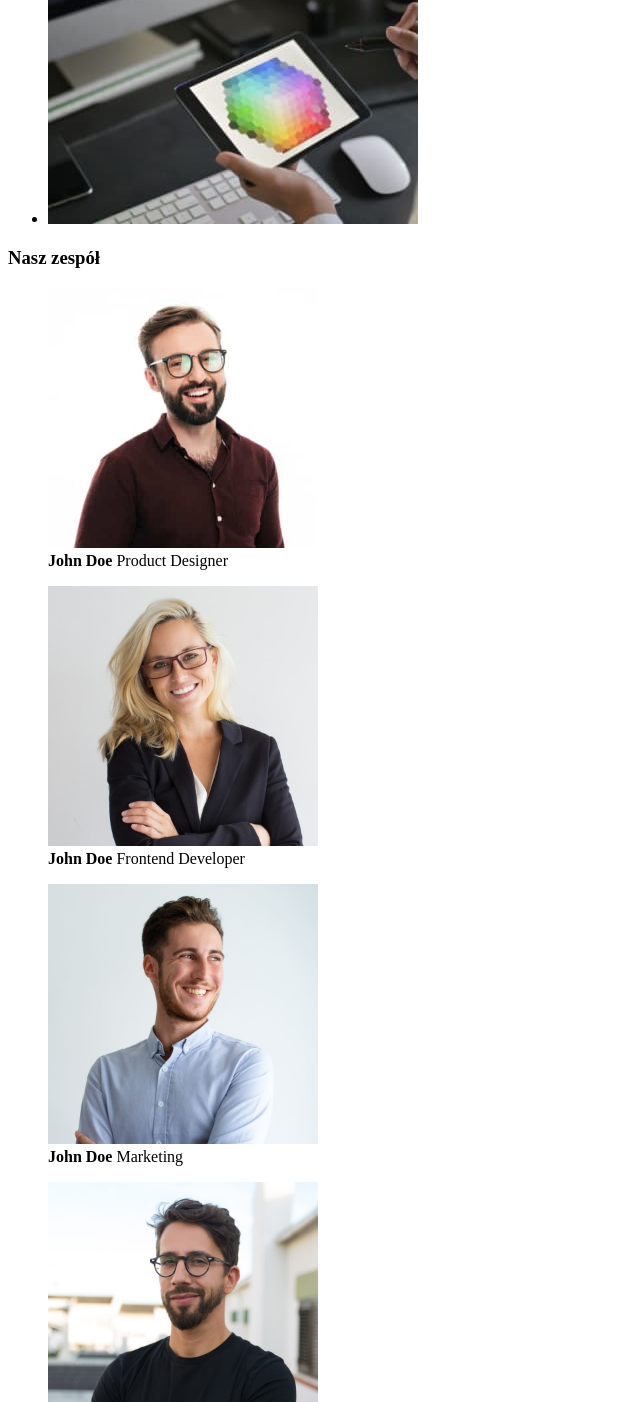
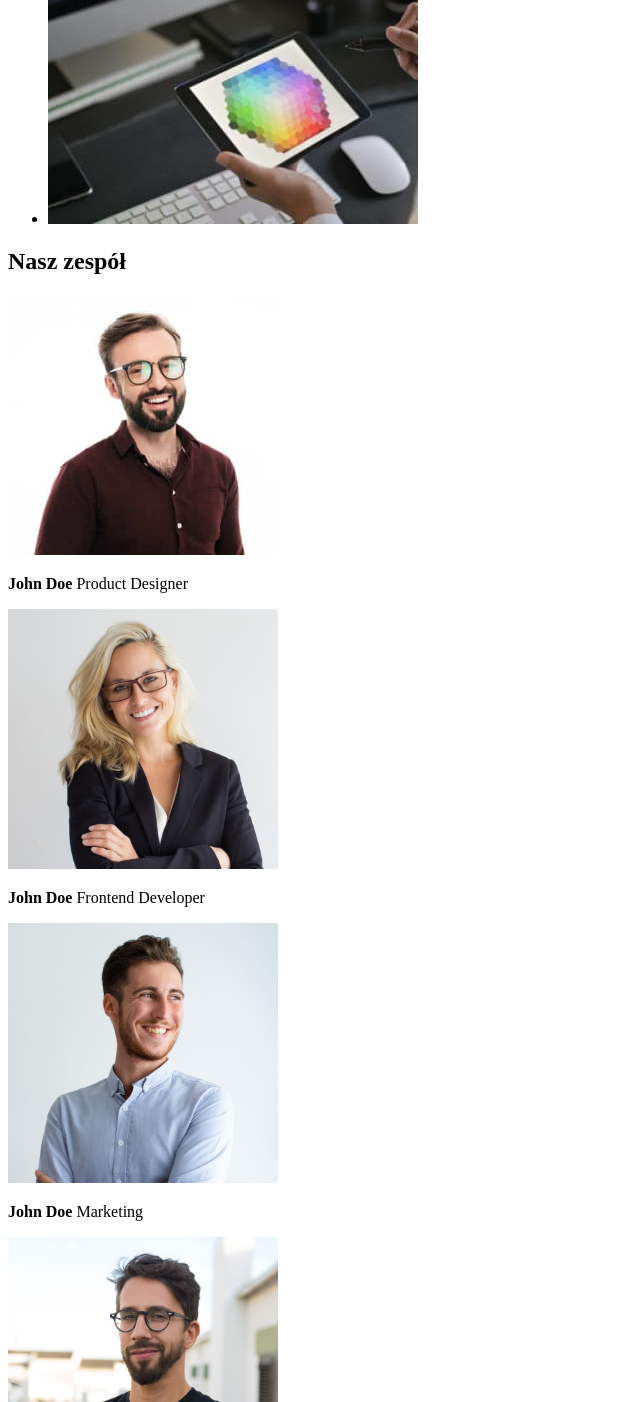
Before and after one commit to MichalSikoraW/goit-markup-hw-01, a plain HTML site: page index.html in a window 1280 px wide. Shown: the part 1398-2800 px from the top of the page, without its empty margins (0-640 px from the left). Drawn offline with Linux system fonts and the light colour scheme.

Commit message:
końcowe zmiany
zmiany figure na p
lista w footerze
sprawdzone końcowo w validator

```diff
--- a/index.html
+++ b/index.html
@@ -21,7 +21,7 @@
 
 <ul>
     <li><a href="info@devstudio.com ">info@devstudio.com</a></li>
-    <li><a href="+48111111111"></a>+48 111 111 111</li>
+    <li><a href="tel:+48111111111">+48 111 111 111</a></li>
 </ul>
   </header>
 
@@ -81,60 +81,50 @@ height="294"
 </section>
 
 <section>
-<h3>Nasz zespół</h3>
-<figure>
+<h2>Nasz zespół</h2>
+<p>
 <img src="./images/Zimg1bis.jpg"
 alt="John Doe Produkt Desiner"
 width="270"
 height="260"
  />
-  <figcaption>
-    <strong>John Doe</strong>
-    Product Designer
-  </figcaption>
-</figure>
-<figure>
+</p>
+ <p><strong>John Doe</strong> Product Designer</p>
+<p>
   <img src="./images/Zimg2bis.jpg"
 alt="John Doe Frontend Developer"
 width="270"
 height="260"
-  />
-  <figcaption>
-    <strong>John Doe</strong>
-    Frontend Developer
-  </figcaption>
-</figure>
-<figure>
+/>
+</p>
+  <p><strong>John Doe</strong> Frontend Developer</p>
+<p>
   <img src="./images/Zimg3bis.jpg"
 alt="John Doe Marketing"
 width="270"
 height="260"
   />
-  <figcaption>
-    <strong>John Doe</strong>
-    Marketing
-  </figcaption>
-</figure>
-<figure>
+</p>
+  <p><strong>John Doe</strong> Marketing</p>
+<p>
   <img src="./images/Zimg4bis.jpg"
 alt="John Doe UI Designer"
 width="270"
 height="260"
   />
-  <figcaption>
-   <strong>John Doe</strong>
-    UI Designer
-  </figcaption>
-</figure>
+  </p>
+   <p><strong>John Doe</strong> UI Designer</p>
 </section>
     </main>
 
   <footer>
-    <address>
 <p>WEB Studio</p>
+<address>
 <p>m. Warszawa, Aleje Jerozolimskie 21</p>
-<a href="mailto:info@example.com">info@example.com</a>
-<a href="tele:+48111111111">+48 111 111 111</a>
+<ul>
+<li><a href="mailto:info@example.com">info@example.com</a></li>
+<li><a href="tele:+48111111111">+48 111 111 111</a></li>
+</ul>
 </address>
 
   </footer>
```
